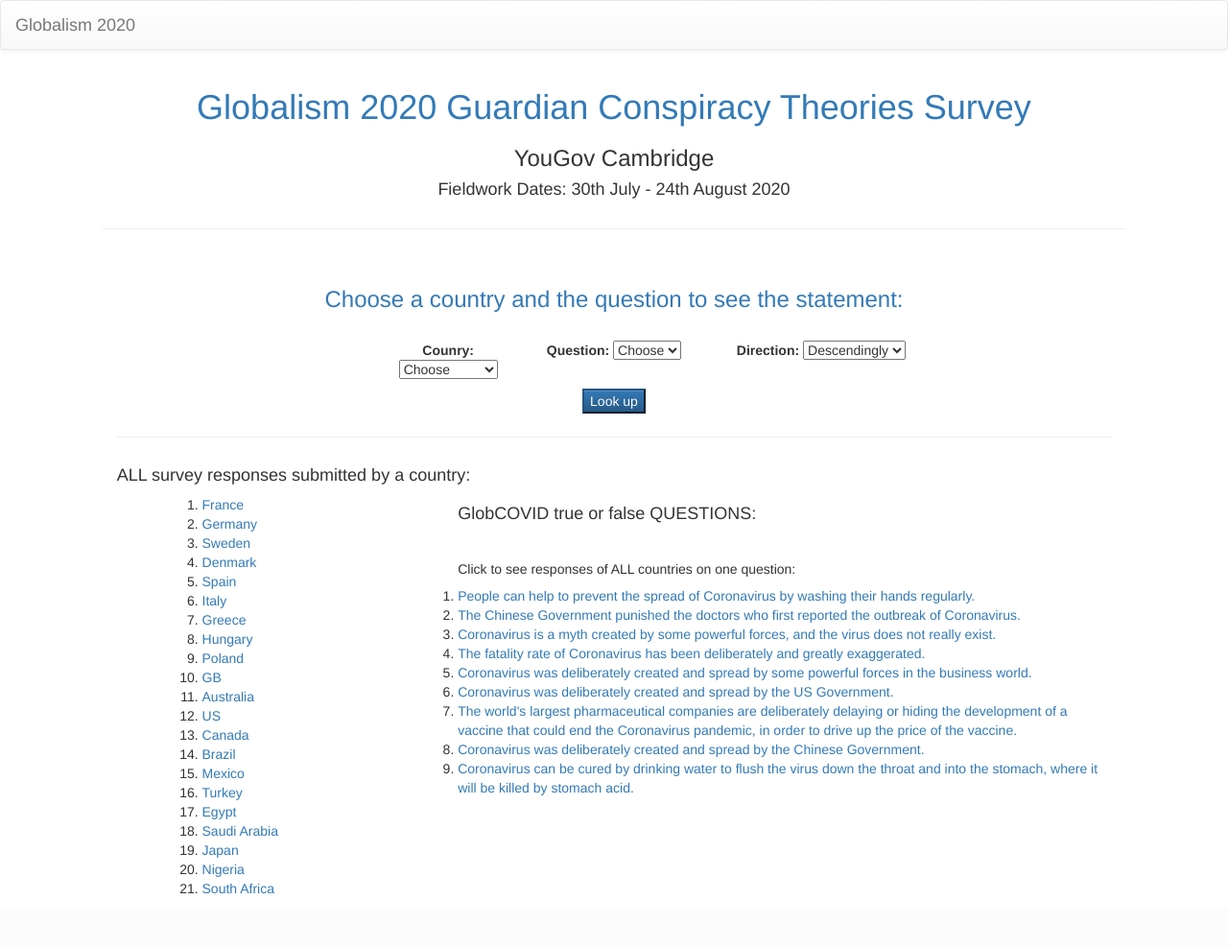
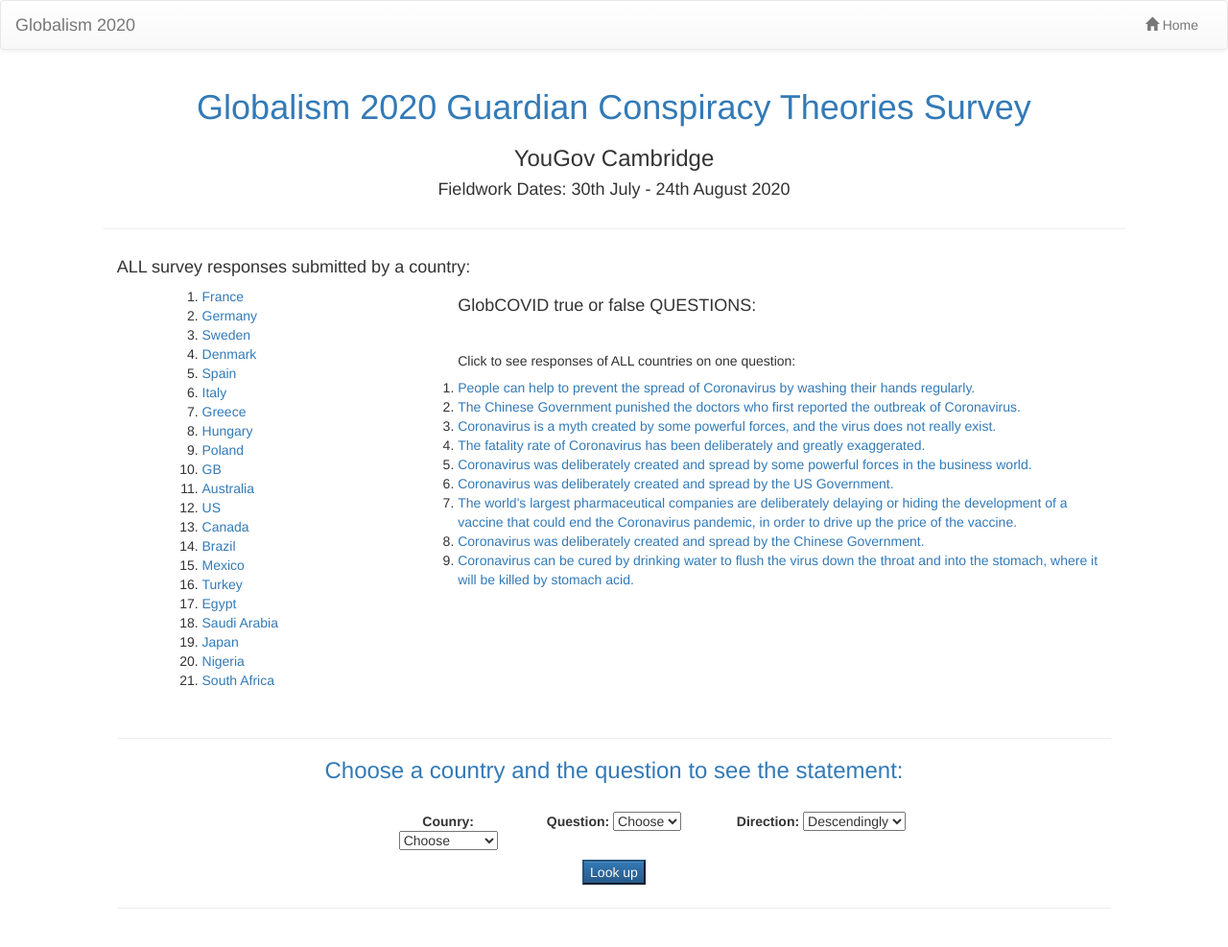
Before and after one commit to Maciek-cod/my-first-blog, a Django app: page /conspi/ in a window 1280 px wide. Shown: the whole page at 96% size. Before the commit the page ends 932 px from the top, so only its background shows below. Run offline with Django 3.2, Linux system fonts and the light colour scheme; data comes from the database, SQL or seed files in the repository; some libraries are stand-ins or nearby versions.

Commit message:
Changed home view

```diff
--- a/conspi/templates/conspi/home.html
+++ b/conspi/templates/conspi/home.html
@@ -16,6 +16,9 @@
     <!-- Optional theme -->
     <link rel="stylesheet" href="https://maxcdn.bootstrapcdn.com/bootstrap/3.3.7/css/bootstrap-theme.min.css" integrity="sha384-rHyoN1iRsVXV4nD0JutlnGaslCJuC7uwjduW9SVrLvRYooPp2bWYgmgJQIXwl/Sp" crossorigin="anonymous">
     <style>
+      .lastrow {
+        margin-bottom: 20px;
+      }
       .col-costom {
         position: relative;
         float: left;
@@ -43,14 +46,7 @@
           <a class="navbar-brand" href="{% url 'home' %}">Globalism 2020</a>
         </div>
         <div id="collapsable-nav" class="navbar-collapse collapse">
-          <ul id="nav-list" class="nav navbar-nav navbar-right">
-            <li id="navHomeButton" class="visible-xs active text-center">
-              <a href="{% url 'home' %}">
-                <span class="glyphicon glyphicon-home"></span> Home</a>
-            </li>
-            </li>
-          </ul>
-          <ul id="nav-list" class="nav navbar-nav navbar-right visible-sm">
+          <ul id="nav-list" class="nav navbar-nav navbar-right text-center">
             <li><a href="{% url 'home' %}">
               <span class="glyphicon glyphicon-home"></span> Home</a></li>
           </ul>
@@ -65,34 +61,72 @@
         <h4>Fieldwork Dates: 30th July - 24th August 2020</h4>
       </div>
       {% block content %}
+
+        <div class="row">
+          <hr>
+
+          <h4 class="col-xs-12">ALL survey responses submitted by a country:</h4><br>
+          <ol class="col-xs-2 col-xs-offset-1">
+            {% for country in countries %}
+              <li><a href="{% url 'country' country.id %}">{{ country.name }}</a></li>
+            {% endfor %}
+          </ol>
+          <br>
+          <ol class="col-xs-8 col-xs-offset-1">
+            <h4>GlobCOVID true or false QUESTIONS:</h4><br>
+            <h5>Click to see responses of ALL countries on one question:</h5>
+            {% for question in questions %}
+              <li><a href="{% url 'question' question.id %}">{{ question.title }}</a></li>
+            {% endfor %}
+          </ol>
+          <br><br>
+          <div class="col-xs-12 text-center"><br>
+            <hr>
+            <h3 class="text-primary" id="choose">Choose a country and the question to see the statement:</h3><br>
+
+            <form method="post" action="{% url 'home' %}#choose" id="forma" class="text-center">
+              {% csrf_token %}
+              <p class="col-xs-4 col-md-2 col-md-offset-3"><b>Counry: </b>{{ form.country}}</p>
+              <p class="col-xs-4 col-md-2"><b>Question: </b>{{ form.question}}</p>
+              <p class="col-xs-4 col-md-2 col-lg-3"><b>Direction: </b>{{ form.flow}}</p>
+              <br>
+              <br>
+
+              <div class="col-xs-12 text-center">
+                <input type="submit" value="Look up" class="btn-primary">
+              </div>
+
+            </form><br><br>
+            <hr>
+          </div>
+        </div>
         {% if the_country and answer and the_question %}
         <div class="col-sm-12">
-        <hr>
           <div class="row">
             <h4 class="text-center"><span class="text-primary">Question {{ the_question }}:</span> {{ the_question.title }}</h4>
             <hr>
             <h3 class="text-center text-primary col-xs-12">{{ the_country }} </h3>
 
             {% for answer in answer %}
-          <div class="col-costom font-sm">
+            <div class="col-costom font-sm text-center">
               <h4>Definitely True:<br><br><b class="text-primary">{{ answer.definitely_true }} %</b></h4>
             </div>
-          <div class="col-costom font-sm">
+            <div class="col-costom font-sm text-center">
               <h4>Probably True:<br><br><b class="text-primary">{{ answer.probably_true }} %</b></h4>
             </div>
-          <div class="col-costom font-sm">
+            <div class="col-costom font-sm text-center">
               <h4>Probably False:<br><br><b class="text-primary">{{ answer.probably_false }} %</b></h4>
             </div>
-          <div class="col-costom font-sm">
+            <div class="col-costom font-sm text-center">
               <h4>Definitely False:<br><br><b class="text-primary">{{ answer.definitely_false }} %</b></h4>
             </div>
-          <div class="col-costom font-sm">
+            <div class="col-costom font-sm text-center">
               <h4>Don't Know:<br><br><b class="text-primary">{{ answer.dont_know }} %</b></h4>
             </div>
             {% endfor %}
           </div>
           <hr>
-        <div class="row">
+          <div class="row lastrow">
             <div class="col-costom">
               <h5>Definitely True:</h5>
               <div class="row">
@@ -139,43 +173,10 @@
               </div>
             </div>
           </div>
-        <hr>
           </div>
+
           {% endif %}
-        <div class="row">
-          <hr>
-          <div class="col-xs-12 text-center"><br>
-            <h3 class="text-primary">Choose a country and the question to see the statement:</h3><br>
-
-            <form method="post" action="{% url 'home' %}" id="forma" class="text-center">
-              {% csrf_token %}
-              <p class="col-xs-4 col-md-2 col-md-offset-3"><b>Counry: </b>{{ form.country}}</p>
-              <p class="col-xs-4 col-md-2"><b>Question: </b>{{ form.question}}</p>
-              <p class="col-xs-4 col-md-2 col-lg-3"><b>Direction: </b>{{ form.flow}}</p>
           <br>
-              <br>
-              <div class="col-xs-12 text-center">
-                <input type="submit" value="Look up" class="btn-primary">
-              </div>
-            </form><br><br>
-            <hr>
-          </div>
-          <h4 class="col-xs-12">ALL survey responses submitted by a country:</h4><br>
-          <ol class="col-xs-2 col-xs-offset-1">
-            {% for country in countries %}
-              <li><a href="{% url 'country' country.id %}">{{ country.name }}</a></li>
-            {% endfor %}
-          </ol>
-          <br>
-          <ol class="col-xs-8 col-xs-offset-1">
-            <h4>GlobCOVID true or false QUESTIONS:</h4><br>
-            <h5>Click to see responses of ALL countries on one question:</h5>
-            {% for question in questions %}
-              <li><a href="{% url 'question' question.id %}">{{ question.title }}</a></li>
-            {% endfor %}
-          </ol>
-          <br><br>
-        </div>
         {% endblock %}
     </div>
 
```
Lines whose indentation alone changed are shown as unchanged.
